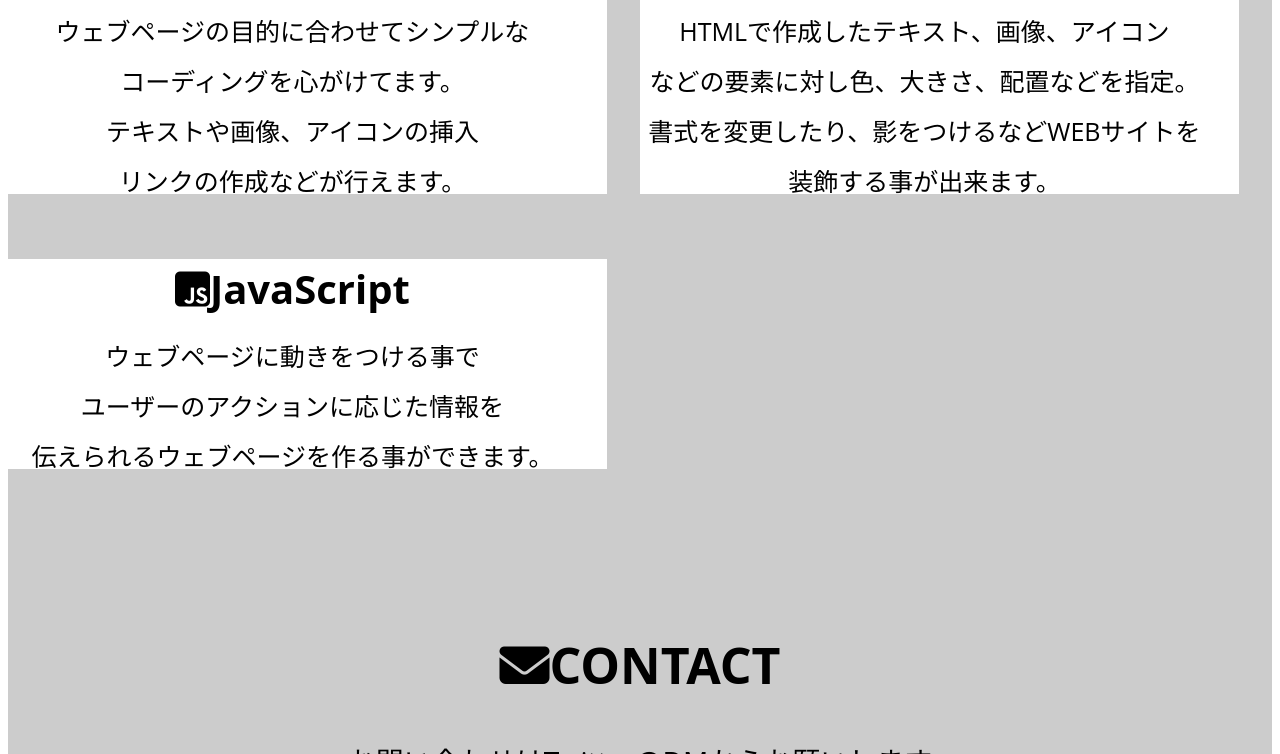
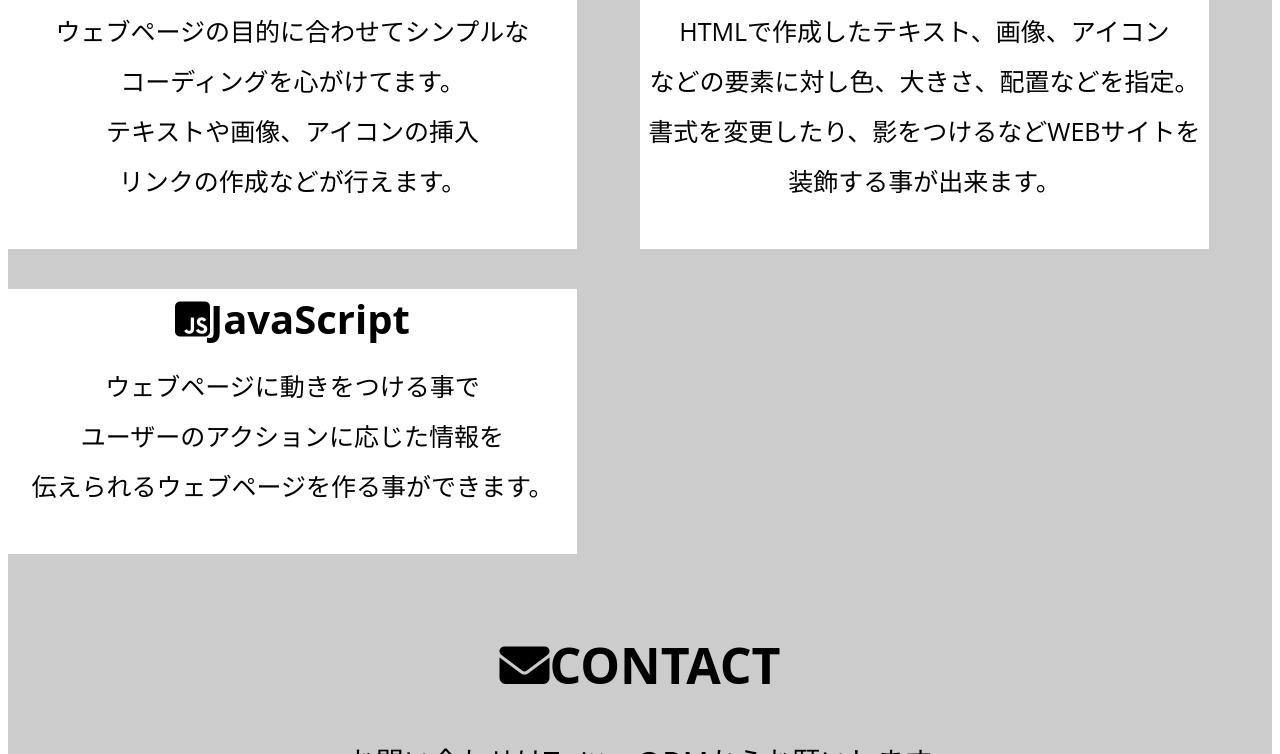
Before and after one commit to masashioohira/.github.io, a plain HTML site: page index.html in a window 1280 px wide. Shown: the part 1451-2205 px from the top of the page. Drawn offline with Linux system fonts and the light colour scheme.

Commit message:
Update stylesheet.css

```diff
--- a/stylesheet.css
+++ b/stylesheet.css
@@ -92,7 +92,7 @@ heder a {
 
 .profile-text {
   width: 90%;
-  background-color: #ffffff
+  background-color: #ffffff;
 }
 
 .skill-wrapper {
@@ -129,7 +129,7 @@ heder a {
 .skill-desc {
   width: 90%;
   background-color: #ffffff;
-  padding: 0 30px 0 0;
+  padding-bottom: 30px;
 }
 
 .skill-desc h3 {
```
